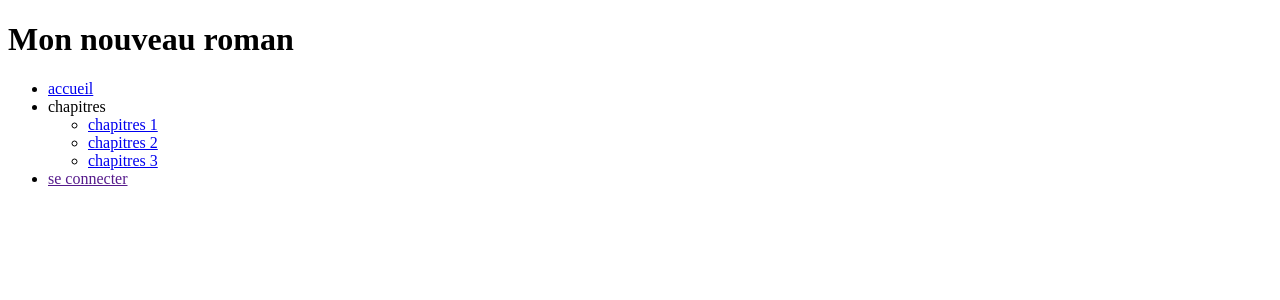
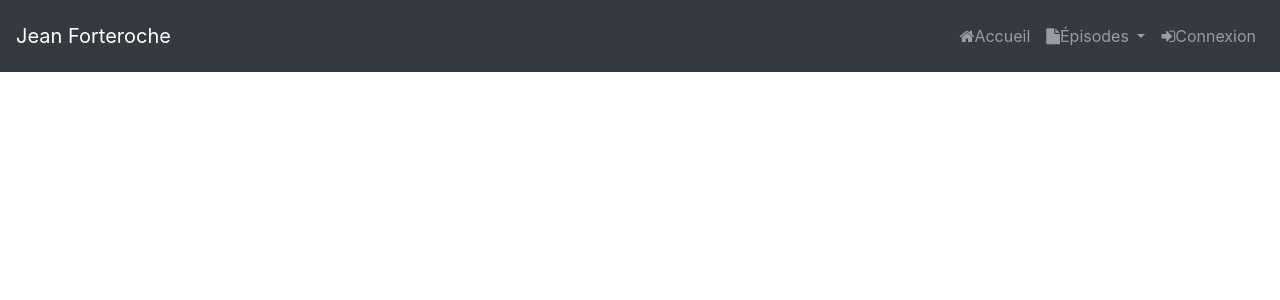
Before and after one commit to michelre/projet4, a PHP site: page / in a window 1280 px wide. Shown: the top 300 px of the page. Run offline with PHP 8.4, Linux system fonts and the light colour scheme; data that the repository does not hold is empty.

Commit message:
ajout menu

```diff
--- a/index.php
+++ b/index.php
@@ -21,11 +21,11 @@ try { // On essaie de faire des choses
                     addComment($_GET['id'], $_POST['author'], $_POST['comment']);
                 }
                 else {
-                    echo 'Erreur : tous les champs ne sont pas remplis !';
+                    throw new Exception('tous les champs ne sont pas remplis !');
                 }
             }
             else {
-                echo 'Erreur : aucun identifiant de billet envoyé';
+                throw new Exception('Erreur : aucun identifiant de billet envoyé');
             }
         }
     }
--- /dev/null
+++ b/templates/nav.php
@@ -0,0 +1,29 @@
+<nav class=" navbar navbar-dark navbar-expand-sm bg-dark py-sm-3">
+    <a class="navbar-brand" href="#">Jean Forteroche</a>
+    <button class="navbar-toggler" type="button" data-toggle="collapse" data-target="#navbarNavDropdown" aria-controls="navbarNavDropdown" aria-expanded="false" aria-label="Toggle navigation">
+        <span class="navbar-toggler-icon"></span>
+    </button>
+
+    <div class="collapse navbar-collapse" id="navbarNavDropdown">
+        <ul class="navbar-nav ml-auto">
+            <li class="nav-item">
+                <a class="nav-link" href="index.php?action=listPosts"><i class="fa fa-home" aria-hidden="true"></i>Accueil</a>
+            </li>
+
+            <li class="nav-item dropdown">
+              <a class="nav-link dropdown-toggle" href="#" id="navbarDropdownMenuLink" data-toggle="dropdown" aria-haspopup="true" aria-expanded="false">
+                <i class="fa fa-file" aria-hidden="true"></i>Épisodes
+              </a>
+              <div class="dropdown-menu" aria-labelledby="navbarDropdownMenuLink">
+                <a class="dropdown-item" href="index.php?action=post&amp;id=1">Premier chapitre</a>
+                <a class="dropdown-item" href="index.php?action=post&amp;id=2">Second chapitre</a>
+                <a class="dropdown-item" href="index.php?action=post&amp;id=3">Troisième chapitre</a>
+              </div>
+            </li>
+
+            <li class="nav-item">
+              	<a class="nav-link" href="#"><i class="fa fa-sign-in" aria-hidden="true"></i>Connexion</a>
+            </li>
+        </ul>
+    </div>
+</nav>
--- a/view/accueil.php
+++ b/view/accueil.php
@@ -4,23 +4,13 @@
     <meta charset="UTF-8">
     <meta name="viewport" content="width=device-width, initial-scale=1.0">
     <meta http-equiv="X-UA-Compatible" content="ie=edge">
+    <link rel='stylesheet' href='https://cdnjs.cloudflare.com/ajax/libs/font-awesome/4.7.0/css/font-awesome.min.css'/>
+    <link rel='stylesheet' href='https://cdnjs.cloudflare.com/ajax/libs/twitter-bootstrap/4.0.0/css/bootstrap.min.css'/>
     <title>Projet 4</title>
 </head>
 <body>
-    <h1>Mon nouveau roman</h1>
-    <nav>
-        <ul>
-            <li><a href="index.php?action=listPosts">accueil</a></li>
-            <li> chapitres
-                <ul>
-                    <li><a href="index.php?action=post&amp;id=1">chapitres 1</a></li>
-                    <li><a href="index.php?action=post&amp;id=2">chapitres 2</a></li>
-                    <li><a href="index.php?action=post&amp;id=3">chapitres 3</a></li>
-                </ul>
-            </li>
-            <li><a href="">se connecter</a></li>
-        </ul>
-    </nav>
+
+    <?php include('templates/nav.php'); ?>
 
     <?php
     foreach ($posts as $post)
@@ -35,5 +25,7 @@
     }
     ?>
 
+    <script src='https://cdnjs.cloudflare.com/ajax/libs/jquery/3.3.1/jquery.min.js'></script>
+    <script src='https://cdnjs.cloudflare.com/ajax/libs/twitter-bootstrap/4.0.0/js/bootstrap.js'></script>
 </body>
 </html>
```
Also changed, not shown: view/chapitre.php (+7 -0 lines).
